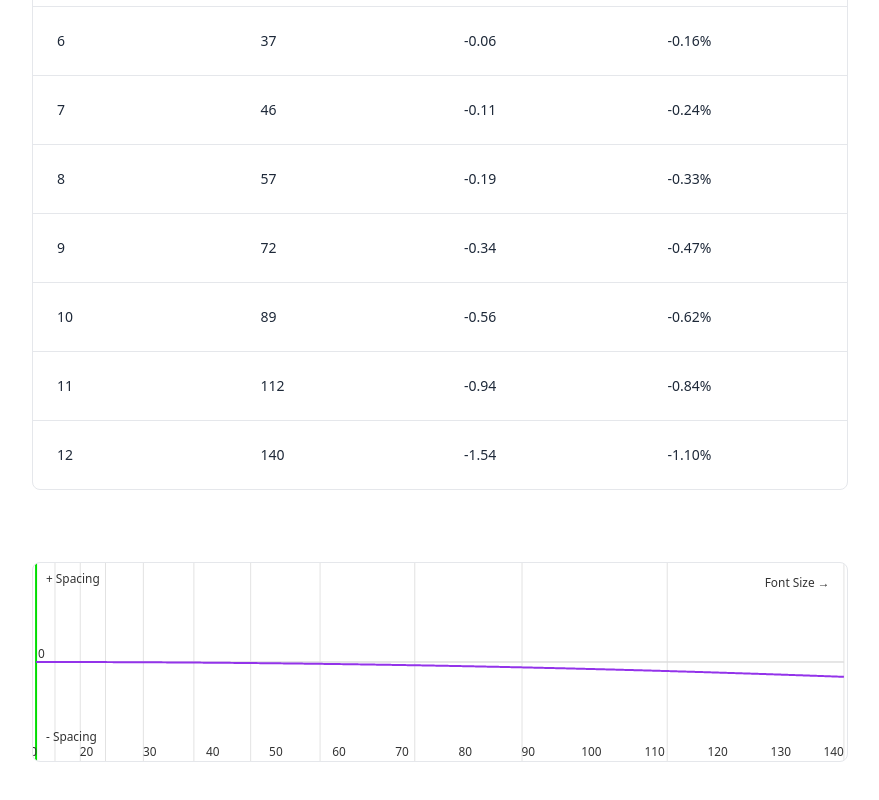
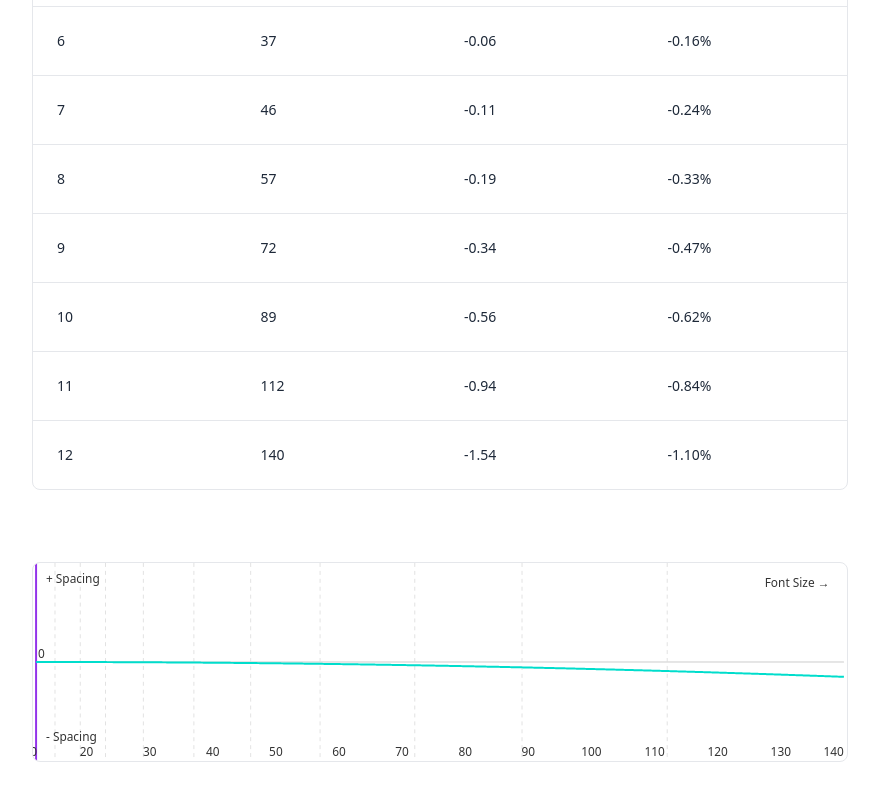
Before and after one commit to form-d/typecontrol-app, a Next.js app: page / in a window 1280 px wide. Shown: the part 1849-2649 px from the top of the page, without its empty margins (392-1271 px from the left). Built offline with nearby package versions, Linux system fonts and the light colour scheme.

Commit message:
graph stying

```diff
--- a/components/main-ui/GraphCanvas.tsx
+++ b/components/main-ui/GraphCanvas.tsx
@@ -76,7 +76,7 @@ const GraphCanvas = ({ sizes, selectedSize, bezier }: GraphCanvasProps) => {
   }, []);
 
   // Fallback for SSR or very fast initial render
-  const effectiveWidth = width > 0 ? width : 400;
+  const effectiveWidth = width > 0 ? width : 0;
 
   // Calculation logic
   const minSize = Math.min(...sizes);
@@ -130,10 +130,11 @@ const GraphCanvas = ({ sizes, selectedSize, bezier }: GraphCanvasProps) => {
           strokeWidth={1}
         />
         {/* Left vertical line */}
-        <line x1={0} y1={0} x2={0} y2={HEIGHT} stroke="#ccc" strokeWidth={1} />
+        {/* <line x1={0} y1={0} x2={0} y2={HEIGHT} stroke="#ccc" strokeWidth={1} /> */}
 
         {/* Gray lines for each target size */}
         {sizes.map((sizeValue, idx) => {
+          if (idx === sizes.length - 1) return null; // Skip last element
           const px = sizeToX(sizeValue);
           return (
             <line
@@ -144,6 +145,7 @@ const GraphCanvas = ({ sizes, selectedSize, bezier }: GraphCanvasProps) => {
               y2={HEIGHT}
               stroke="#dddd"
               strokeWidth={1}
+              strokeDasharray="4 4" // Makes the line dashed
             />
           );
         })}
@@ -154,7 +156,8 @@ const GraphCanvas = ({ sizes, selectedSize, bezier }: GraphCanvasProps) => {
           y1={0}
           x2={sizeToX(selectedSize)}
           y2={HEIGHT}
-          stroke="#00dd00"
+          // stroke="#00dd00"
+          stroke="#9333ea"
           strokeWidth={2}
         />
 
@@ -193,7 +196,8 @@ const GraphCanvas = ({ sizes, selectedSize, bezier }: GraphCanvasProps) => {
         </text>
 
         {/* The Bezier curve */}
-        <path d={pathD} stroke="#9333ea" strokeWidth={2} fill="none" />
+        <path d={pathD} stroke="#00ddcc" strokeWidth={2} fill="none" />
+        {/* <path d={pathD} stroke="#9333ea" strokeWidth={2} fill="none" /> */}
       </svg>
     </div>
   );
```
